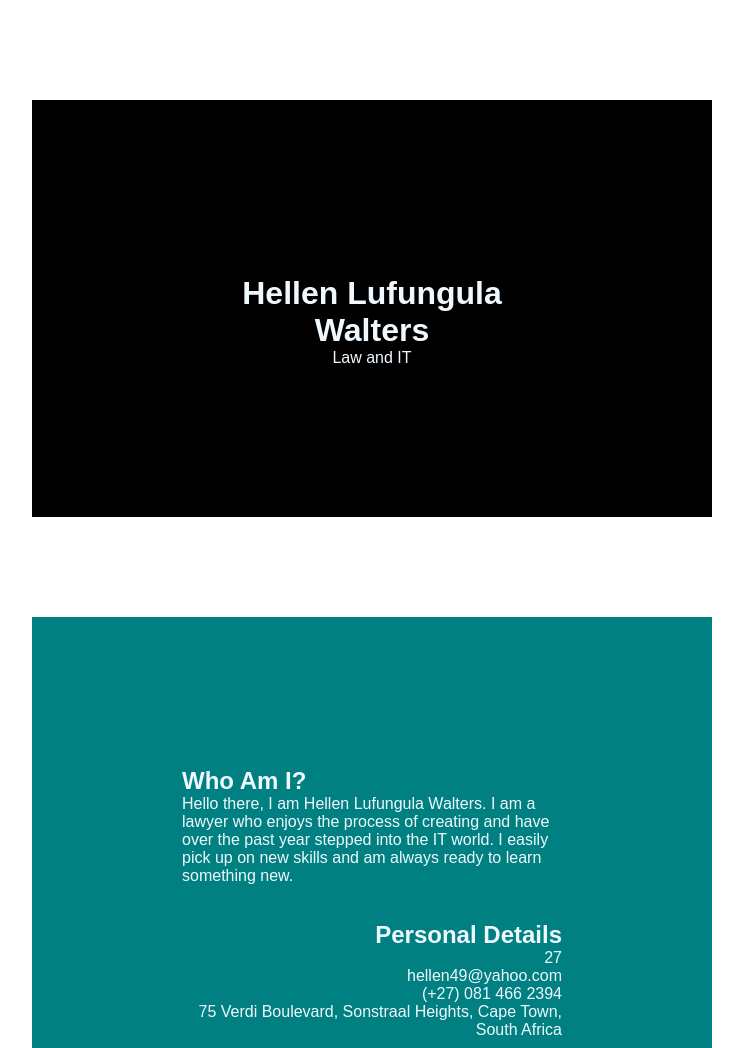
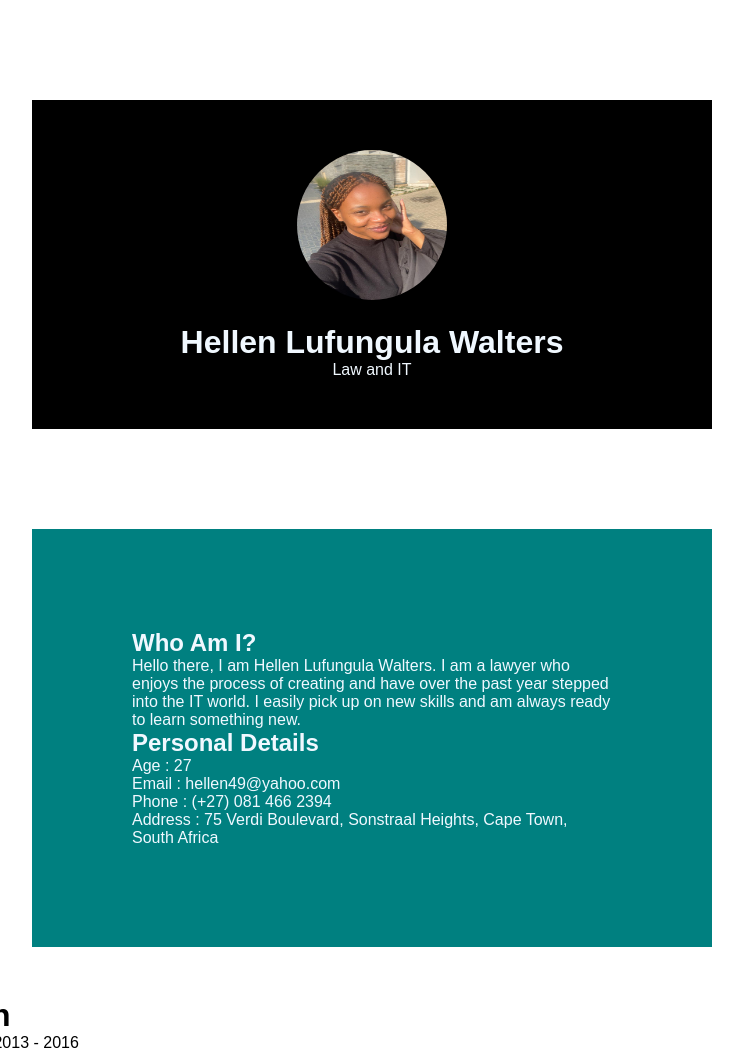
Before and after one commit to TheSolution95/my_cv, a plain HTML site: page index.html in a window 1280 px wide. Shown: the top 1048 px of the page, without its empty margins (268-1011 px from the left). Drawn offline with Linux system fonts and the light colour scheme.

Commit message:
css styling of first and second sections

```diff
--- a/index.html
+++ b/index.html
@@ -13,21 +13,24 @@
 
 <body>
     <div id="introSection">
-        <img src="profilePicture.jpg" class="profilePicture">
+        <img src="Images/profilePicture.jpg" class="profilePicture">
         <h1>Hellen Lufungula Walters</h1>
         <p>Law and IT</p>
     </div>
 
     <div id="aboutSection">
-        <h2 class="aboutContent">Who Am I?</h2>
-        <p class="aboutContent">Hello there, I am Hellen Lufungula Walters. I am a lawyer who enjoys the process of creating and have over the past year stepped into the IT world. I easily pick up on new skills and am always ready to learn something new.</p>
-        <br/>
-        <br/>
-        <h2 class="personalDetails">Personal Details</h2>
-        <p class="personalDetails">27 <br/> hellen49@yahoo.com <br/> (+27) 081 466 2394 <br/> 75 Verdi Boulevard, Sonstraal Heights, Cape Town, South Africa</p>
+        <div>
+            <h2>Who Am I?</h2>
+            <p>Hello there, I am Hellen Lufungula Walters. I am a lawyer who enjoys the process of creating and have over the past year stepped into the IT world. I easily pick up on new skills and am always ready to learn something new.</p>
+        </div>
+
+        <div>
+            <h2>Personal Details</h2>
+            <p>Age : 27 <br/> Email : hellen49@yahoo.com <br/>Phone : (+27) 081 466 2394 <br/> Address : 75 Verdi Boulevard, Sonstraal Heights, Cape Town, South Africa</p>
+        </div>
     </div>
 
-    <div id=>
+    <div>
         <h1>Tertiary Education</h1>
         <ul>
             LLB Graduate: University of Pretoria 2013 - 2016
--- a/style.css
+++ b/style.css
@@ -7,36 +7,25 @@
 }
 
 .profilePicture {
-    width: 15px;
-    height: 25px;
-    display: block;
-    margin: auto;
+    width: 150px;
+    height: 150px;
+    border-radius: 100px;
+    margin-bottom: 20px;
 }
 
 #introSection {
     margin: 100px 300px;
     text-align: center;
     color: aliceblue;
-    padding: 150px;
+    padding: 50px;
     border: 2px;
     border-width: 50px;
     background-color: black;
 }
 
 #aboutSection {
-    margin: 100px 300px;
-    text-align: center;
+    margin: 50px 300px;
     color: aliceblue;
-    padding: 150px;
-    border: 2px;
-    border-width: 50px;
+    padding: 100px;
     background-color: teal;
 }
-
-.aboutContent {
-    text-align: left;
-}
-
-.personalDetails {
-    text-align: right;
-}
```
